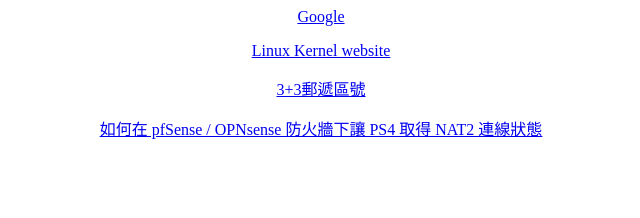
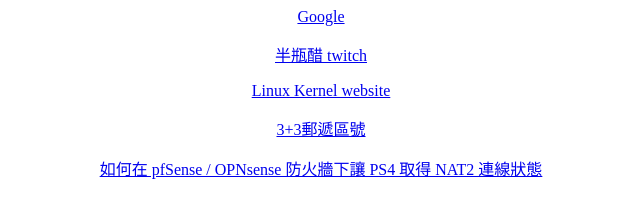
Before and after one commit to thtsao/thtsao.github.io, a plain HTML site: page index.html in a window 1280 px wide. Shown: the whole page, without its empty margins (319-959 px from the left). Drawn offline with Linux system fonts and the light colour scheme.

Commit message:
add bpf twitch

```diff
--- a/index.html
+++ b/index.html
@@ -1,5 +1,6 @@
 <html>
 <p align=center><a href="http://www.google.com.tw/" target=_new>Google</a></p>
+<p align=center><a href="https://www.twitch.tv/bpf1980" target=_new>半瓶醋 twitch</a></p>
 <p align=center><a href="http://www.kernel.org/" target=_new>Linux Kernel website</a></p>
 <p align=center><a href="https://www.post.gov.tw/post/internet/SearchZone/index.jsp?ID=130107" target=_new>3+3郵遞區號</a></p>
 <p align=center><a href="https://www.jkg.tw/p3320/" target=_new>如何在 pfSense / OPNsense 防火牆下讓 PS4 取得 NAT2 連線狀態
```
